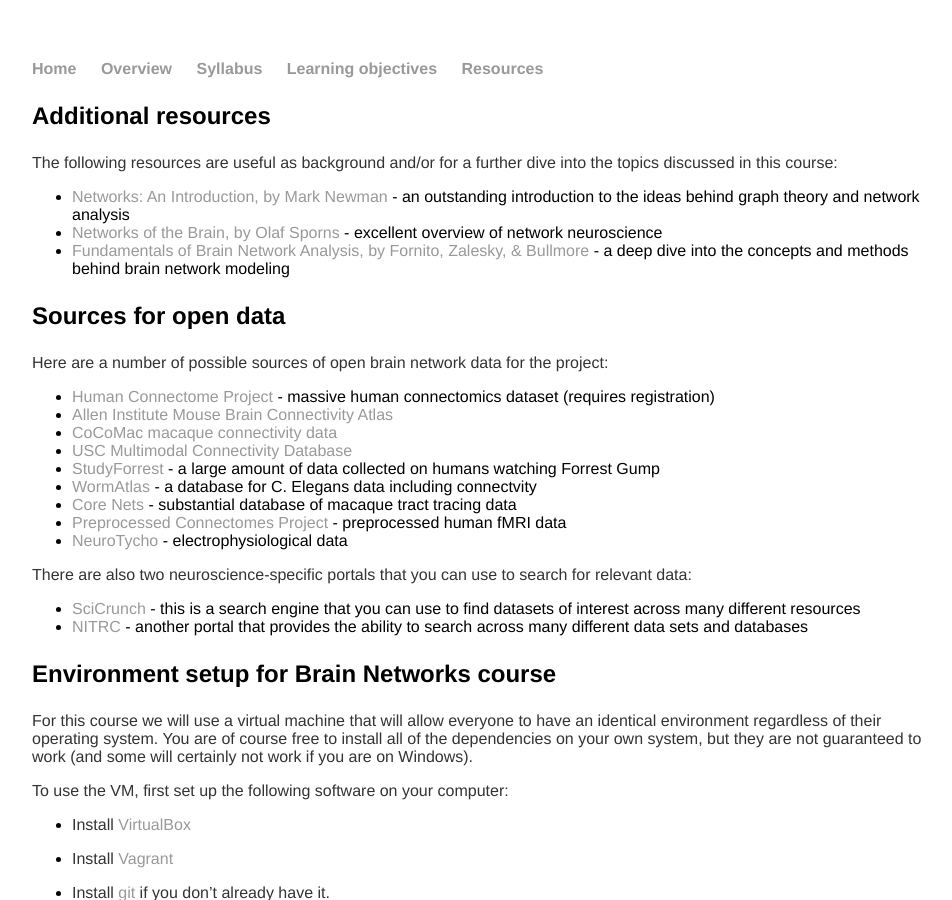
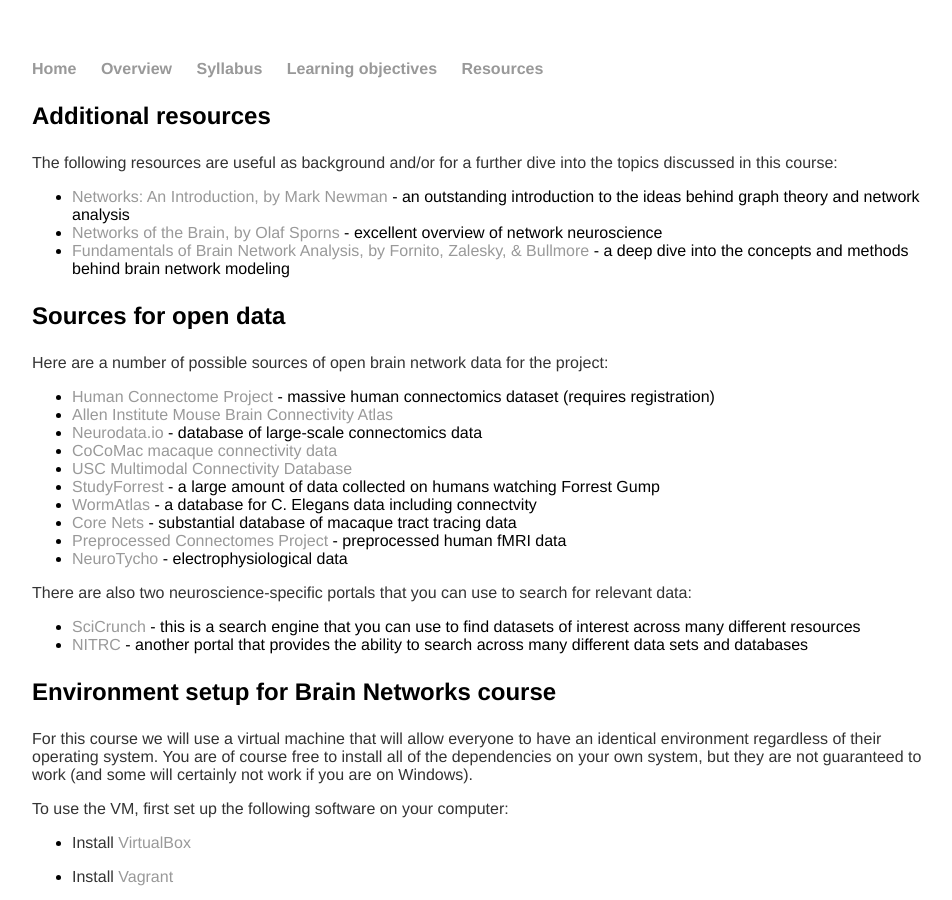
Before and after one commit to BrainNetworksCourse/BrainNetworksCourse.github.io, a Jekyll site: the page built from resources/index.md, in a window 1280 px wide and 900 px high. Shown: the whole window, without its empty margins (160-1112 px from the left). Built offline with Jekyll 4.4.1, drawn with Linux system fonts in a browser that asks for light colours; our own code applies the rules of GitHub Pages for plain Markdown files.

Commit message:
add neurodata

```diff
--- a/resources/index.md
+++ b/resources/index.md
@@ -12,6 +12,7 @@
 
 - [Human Connectome Project](https://db.humanconnectome.org/) - massive human connectomics dataset (requires registration)
 - [Allen Institute Mouse Brain Connectivity Atlas](http://connectivity.brain-map.org/)
+- [Neurodata.io](https://neurodata.io/) - database of large-scale connectomics data
 - [CoCoMac macaque connectivity data](http://cocomac.g-node.org/main/index.php)
 - [USC Multimodal Connectivity Database](http://umcd.humanconnectomeproject.org/)
 - [StudyForrest](http://studyforrest.org/) - a large amount of data collected on humans watching Forrest Gump
```
